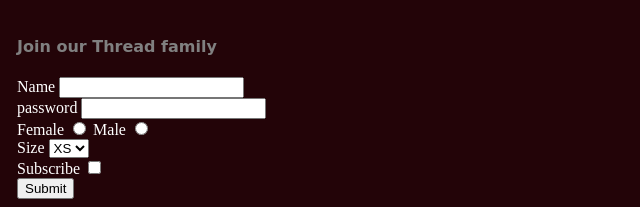
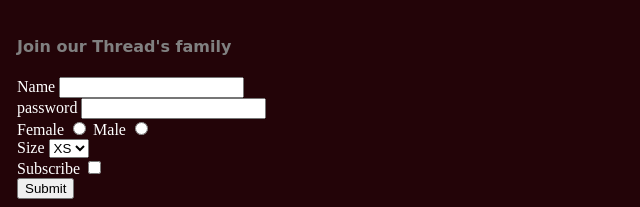
Before and after one commit to hanin449/quiz, a plain HTML site: page index.html in a window 1280 px wide. Shown: the part 783-990 px from the top of the page, 0-640 px from the left. Drawn offline with Linux system fonts and the light colour scheme.

Commit message:
third commit

```diff
--- a/index.html
+++ b/index.html
@@ -53,7 +53,7 @@
  </tbody>
 </table>
 <br/>
-<h4>Join our Thread family </h4>
+<h4>Join our Thread's family </h4>
 <form>
     <label for="name">Name</label>
     <input type="text" id="name" name="name" required>
```
